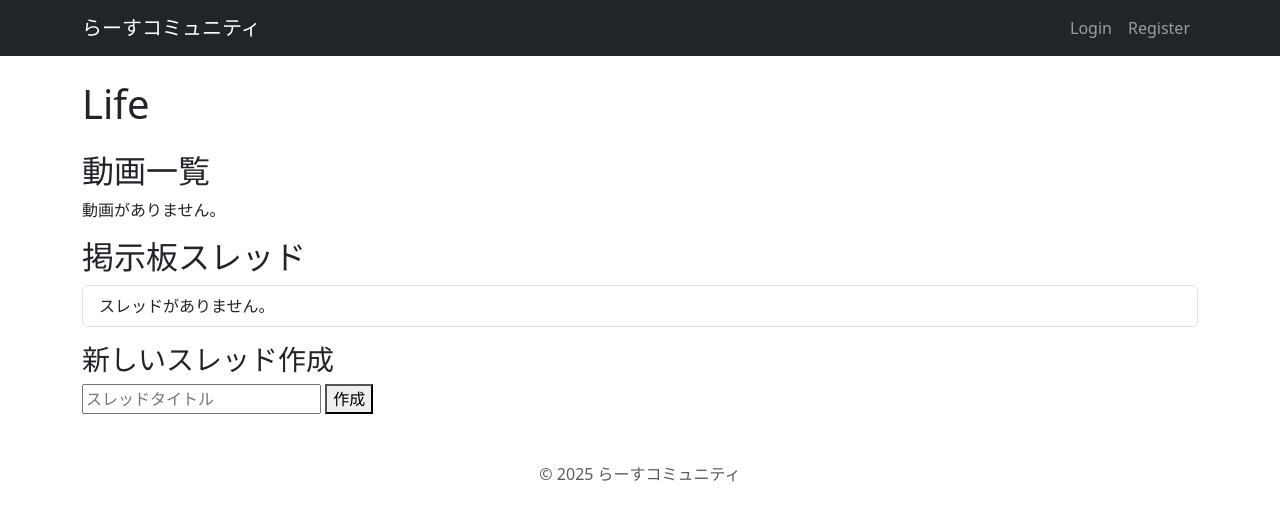
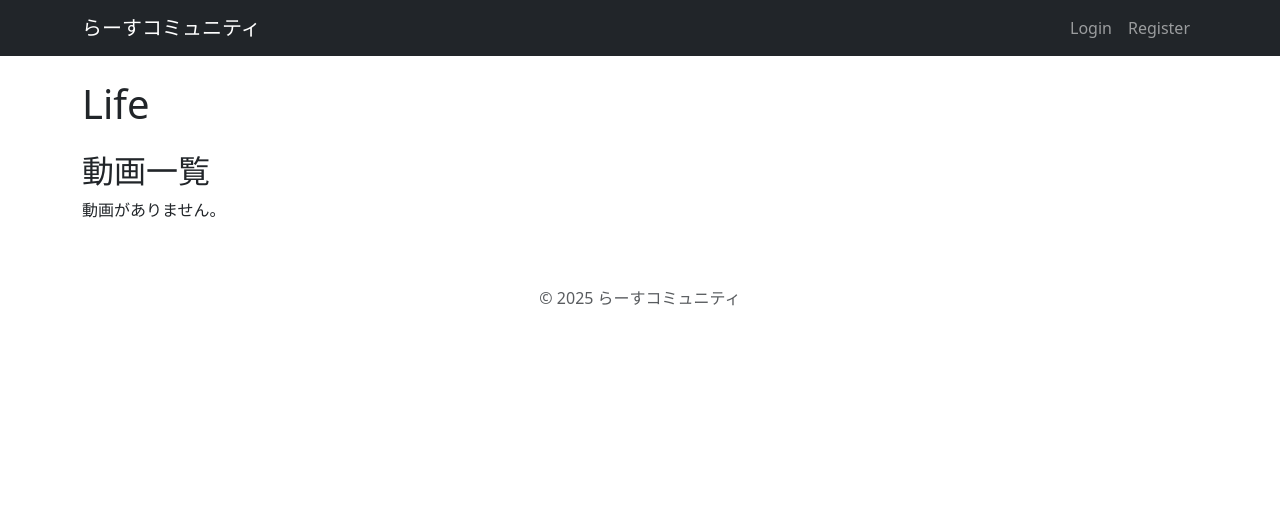
Before and after one commit to sodack2/rearth_youtube, a Flask app: page /genre/1 in a window 1280 px wide. Shown: the top 521 px of the page. Run offline with Flask 3, Linux system fonts and the light colour scheme; data comes from the database, SQL or seed files in the repository; data that the repository does not hold is empty.

Commit message:
Update genre.html

```diff
--- a/templates/genre.html
+++ b/templates/genre.html
@@ -31,19 +31,4 @@
     <p>動画がありません。</p>
   {% endfor %}
 </div>
-
-<h2>掲示板スレッド</h2>
-<ul class="list-group mb-3">
-  {% for t in threads %}
-    <li class="list-group-item">{{ t.title }}</li>
-  {% else %}
-    <li class="list-group-item">スレッドがありません。</li>
-  {% endfor %}
-</ul>
-
-<h3>新しいスレッド作成</h3>
-<form method="post" action="{{ url_for('create_thread', category_id=category.id) }}">
-  <input type="text" name="title" placeholder="スレッドタイトル" required>
-  <button type="submit">作成</button>
-</form>
 {% endblock %}
```
